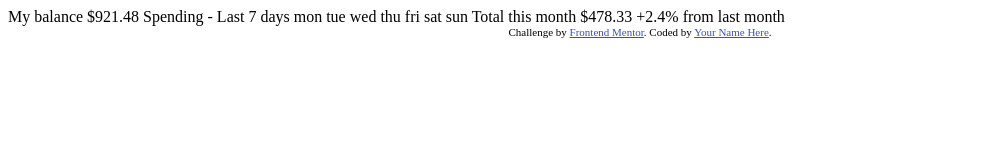
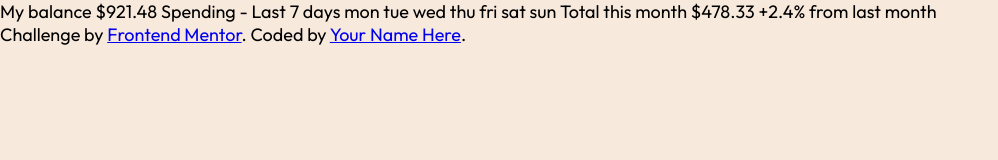
Before and after one commit to djlabat/expenses-chart-component, a plain HTML site: page index.html in a window 1280 px wide. Shown: the whole page, without its empty margins (0-998 px from the left). Drawn offline with Linux system fonts and the light colour scheme.

Commit message:
links and vars

```diff
--- a/index.html
+++ b/index.html
@@ -8,11 +8,11 @@
 
   <title>Frontend Mentor | Expenses chart component</title>
 
-  <!-- Feel free to remove these styles or customise in your own stylesheet 👍 -->
-  <style>
-    .attribution { font-size: 11px; text-align: center; }
-    .attribution a { color: hsl(228, 45%, 44%); }
-  </style>
+  <link rel="stylesheet" href="css/styles.css">
+
+  <link rel="preconnect" href="https://fonts.googleapis.com">
+  <link rel="preconnect" href="https://fonts.gstatic.com" crossorigin>
+  <link href="https://fonts.googleapis.com/css2?family=Outfit:wght@400;700&display=swap" rel="stylesheet">
 </head>
 <body>
 
--- /dev/null
+++ b/scss/styles.scss
@@ -0,0 +1,32 @@
+// COLORS
+  // Primary
+    $soft-red: hsl(10, 79%, 65%);
+    $cyan: hsl(186, 34%, 60%);
+
+  // Neutral
+    $dark-brown: hsl(25, 47%, 15%);
+    $medium-brown: hsl(28, 10%, 53%);
+    $cream: hsl(27, 66%, 92%);
+    $very-pale-orange: hsl(33, 100%, 98%);
+
+// reset
+* {margin:0px; padding:0px; box-sizing:border-box;}
+
+body{
+  font-size: 18px;
+  font-family: 'Outfit', sans-serif;
+  background: $cream;
+}
+
+#octocat {
+  display: block;
+  width:384px;
+  margin: 50px auto;
+}
+
+p {
+  display: block;
+  width: 400px;
+  margin: 50px auto;
+  font: 30px Monaco,"Courier New","DejaVu Sans Mono","Bitstream Vera Sans Mono",monospace;
+}
```
Also changed, not shown: css/styles.css (added), styles.css (deleted), 1 other file.
